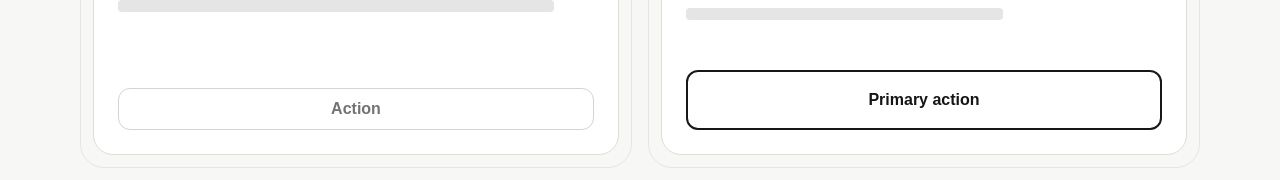
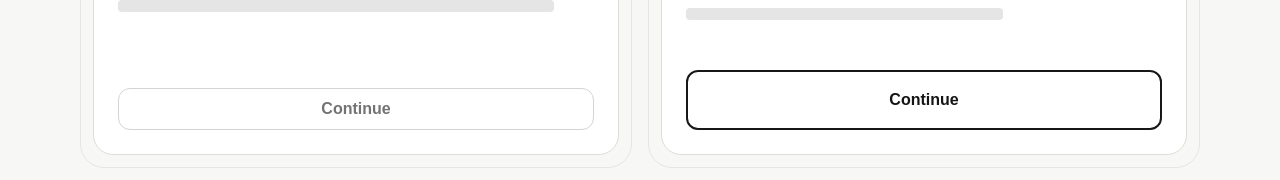
Before and after one commit to pablomrdz/pixeldojo, a Next.js app: page /en/play in a window 1280 px wide. Shown: the part 438-618 px from the top of the page. Built offline with nearby package versions, Linux system fonts and the light colour scheme.

Commit message:
fix: remove answer leakage from challenge previews

```diff
--- a/components/challenges/DemoInterface.tsx
+++ b/components/challenges/DemoInterface.tsx
@@ -1,6 +1,11 @@
-type DemoInterfaceProps = { variant: string };
+import type { Locale } from "@/lib/types";
 
-export function DemoInterface({ variant }: DemoInterfaceProps) {
+type DemoInterfaceProps = {
+  variant: string;
+  locale?: Locale;
+};
+
+export function DemoInterface({ variant, locale = "en" }: DemoInterfaceProps) {
   const isBetter = [
     "cta-clear","pricing-structured","card-grouped","form-semantic","type-hierarchy",
     "dashboard-metric","error-inline","checkout-guest","contrast-readable","touch-comfortable"
@@ -17,8 +22,14 @@ export function DemoInterface({ variant }: DemoInterfaceProps) {
         </div>
       </div>
 
-      <div className={`mt-8 rounded-xl text-center font-semibold ${isBetter ? "border-2 border-neutral-900 px-5 py-4" : "border border-neutral-300 px-3 py-2 text-neutral-500"}`}>
-        {isBetter ? "Primary action" : "Action"}
+      <div
+        className={`mt-8 rounded-xl text-center font-semibold ${
+          isBetter
+            ? "border-2 border-neutral-900 px-5 py-4"
+            : "border border-neutral-300 px-3 py-2 text-neutral-500"
+        }`}
+      >
+        {locale === "es" ? "Continuar" : "Continue"}
       </div>
     </div>
   );
```
